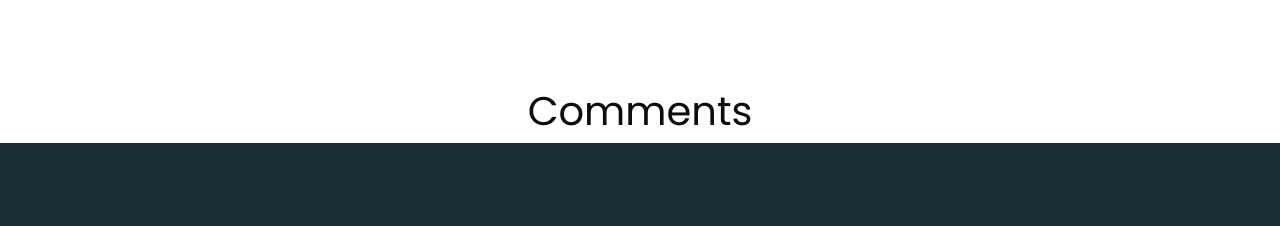
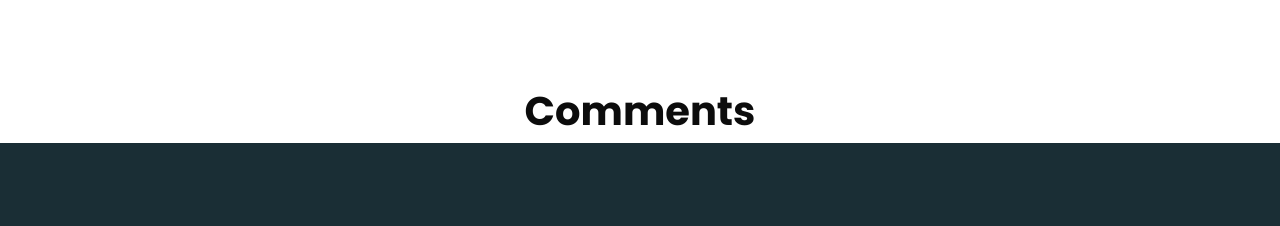
Before and after one commit to IsuruChandikaRathnayaka/bitlords, a plain HTML site: page index.html in a window 1280 px wide. Shown: the part 3979-4205 px from the top of the page. Drawn offline with Linux system fonts and the light colour scheme.

Commit message:
Update index.html

```diff
--- a/index.html
+++ b/index.html
@@ -487,7 +487,7 @@
 </section>
 
 <!-- end client section -->
-<h1 class="text-center">Comments</h1>
+<h1 class="text-center"><b>Comments</b></h1>
 <script src="https://giscus.app/client.js"
   data-repo="IsuruChandikaRathnayaka/bitlords"
   data-repo-id="R_kgDOLzLHFA"
```
